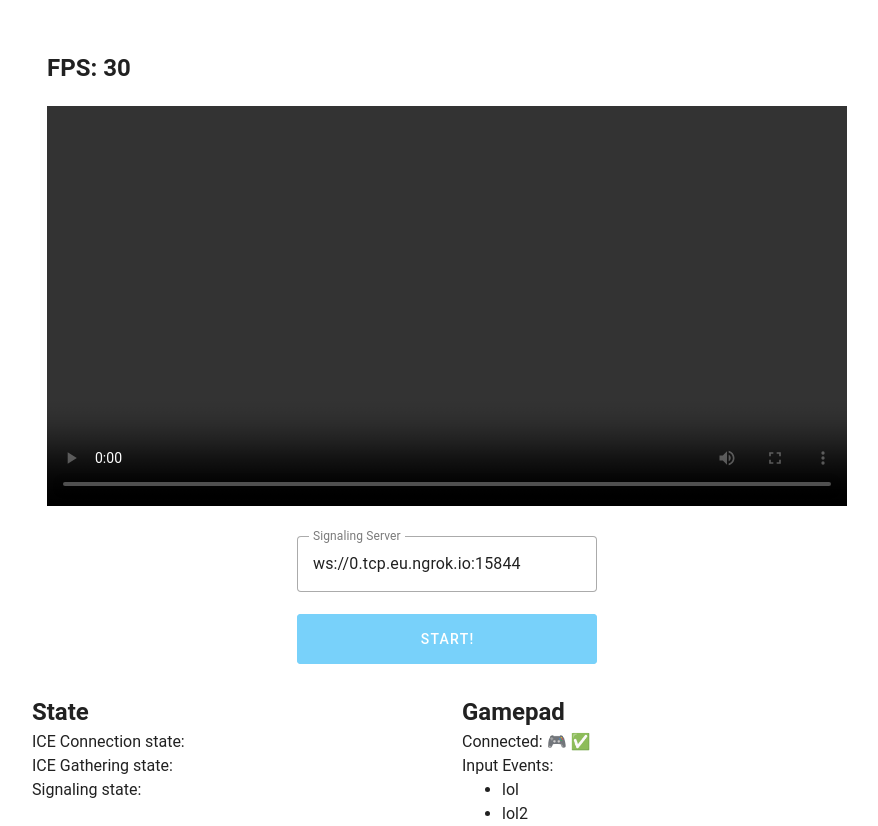
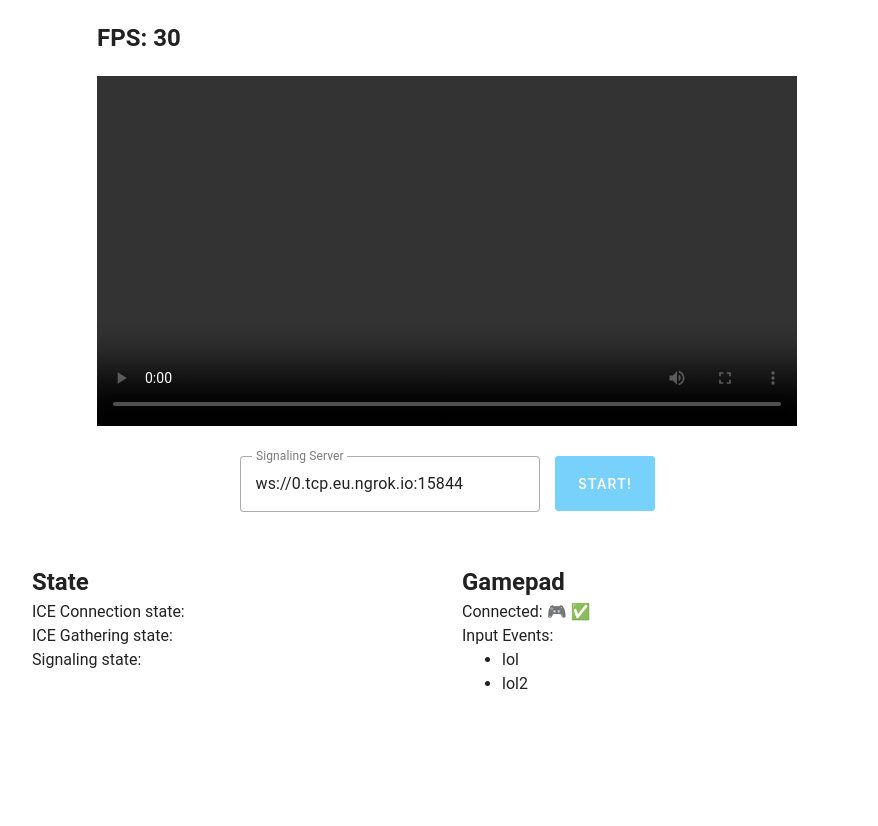
Before and after one commit to fortune-max/cloudstation3, a Vue app in the folder web/: page / in a window 1280 px wide. Shown: the whole page, without its empty margins (193-1071 px from the left). After the commit the page ends 800 px from the top, so only its background shows below. Built offline with nearby package versions, Linux system fonts and the light colour scheme; no server answers.

Commit message:
upd styling

```diff
--- a/web/src/components/Game.vue
+++ b/web/src/components/Game.vue
@@ -6,7 +6,7 @@
   justify-content: center;
   align-items: center;
   flex-direction: column;
-  margin-top: 50px;
+  margin-top: 20px;
 }
 .video-section {
   display: flex;
@@ -28,7 +28,11 @@
 }
 #remoteVideo {
   width: 100%;
-  height: 400px;
+  height: 350px;
+}
+.form {
+  display: flex;
+  gap: 15px;
 }
 </style>
 <template>
@@ -37,8 +41,7 @@
       <h2>FPS: {{ fps }}</h2>
       <video id="remoteVideo" autoplay controls></video>
     </div>
-    <div>
-      <v-form>
+    <div class="form">
       <v-text-field
         v-model="signalServerAddress"
         label="Signaling Server"
@@ -47,14 +50,13 @@
       />
       <v-btn
         color="light-blue"
-          width="300"
-          height="50"
+        width="100"
+        height="55"
         @click="makeOffer"
         :disabled="!signalServerAddress || !signalingServerConnected"
       >
         Start!
       </v-btn>
-      </v-form>
     </div>
     <div class="state-gamepad">
       <div class="state">
```
Lines whose indentation alone changed are shown as unchanged.
